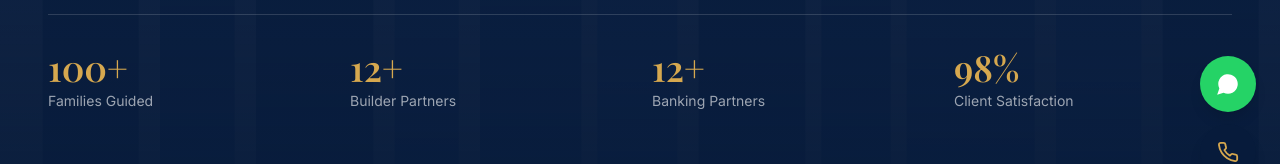
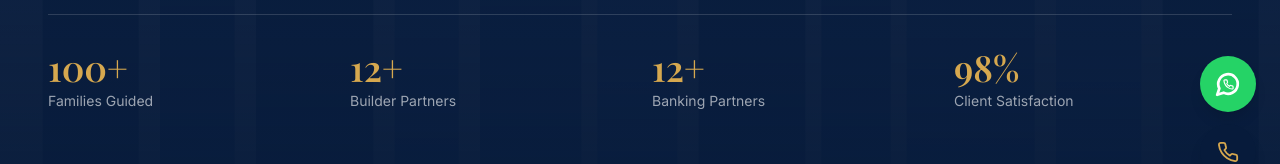
Before and after one commit to Kairos-Home-Realty/kairos-website, a Next.js app: page / in a window 1280 px wide. Shown: the part 596-760 px from the top of the page. Built offline with nearby package versions, Linux system fonts and the light colour scheme.

Commit message:
Update FloatingActions.tsx

```diff
--- a/components/layout/FloatingActions.tsx
+++ b/components/layout/FloatingActions.tsx
@@ -16,7 +16,10 @@ export function FloatingActions() {
         whileTap={{ scale: 0.95 }}
         className="flex h-14 w-14 items-center justify-center rounded-full bg-[#25D366] text-white shadow-lg"
       >
-        <MessageCircle size={26} fill="white" strokeWidth={0} />
+        <span className="relative flex h-7 w-7 items-center justify-center">
+          <MessageCircle size={26} strokeWidth={2.5} />
+          <Phone size={11} strokeWidth={2.5} className="absolute" />
+        </span>
       </motion.a>
       <motion.a
         href={`tel:${SITE.phone}`}
```
